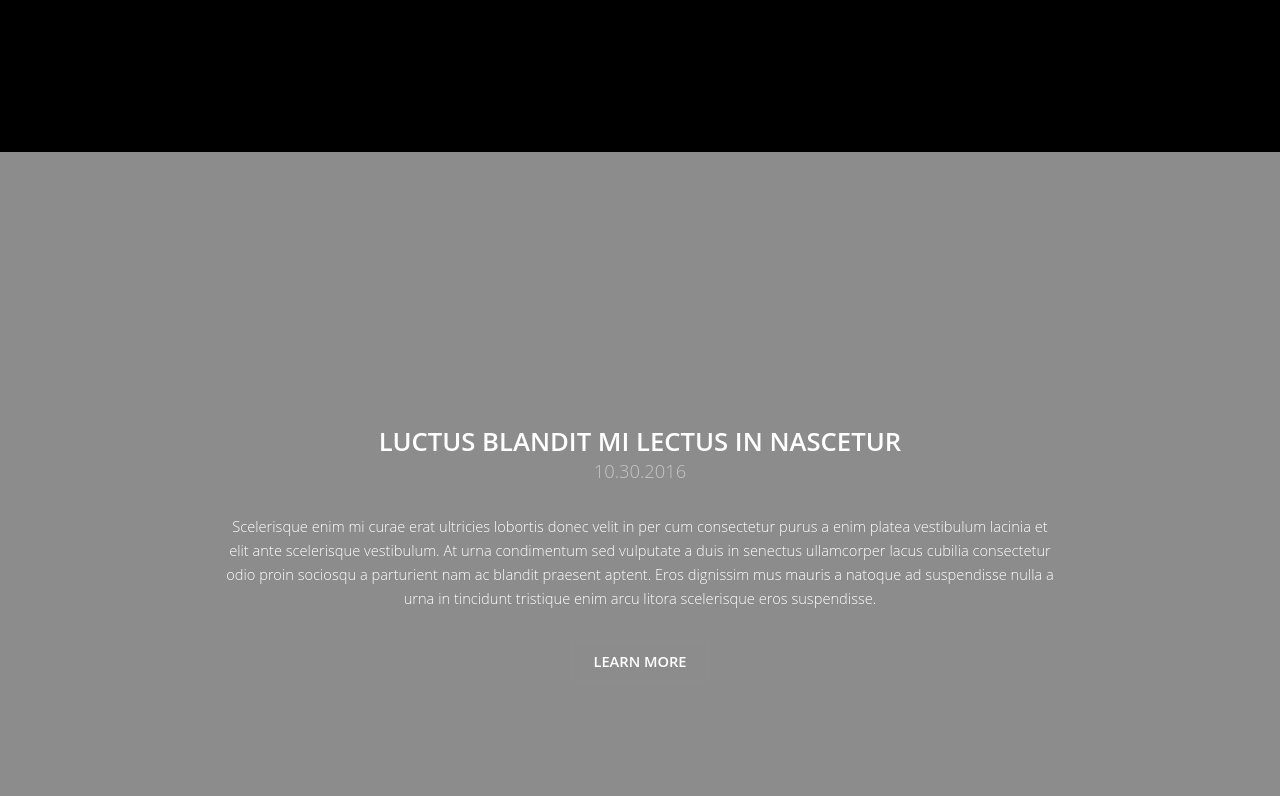
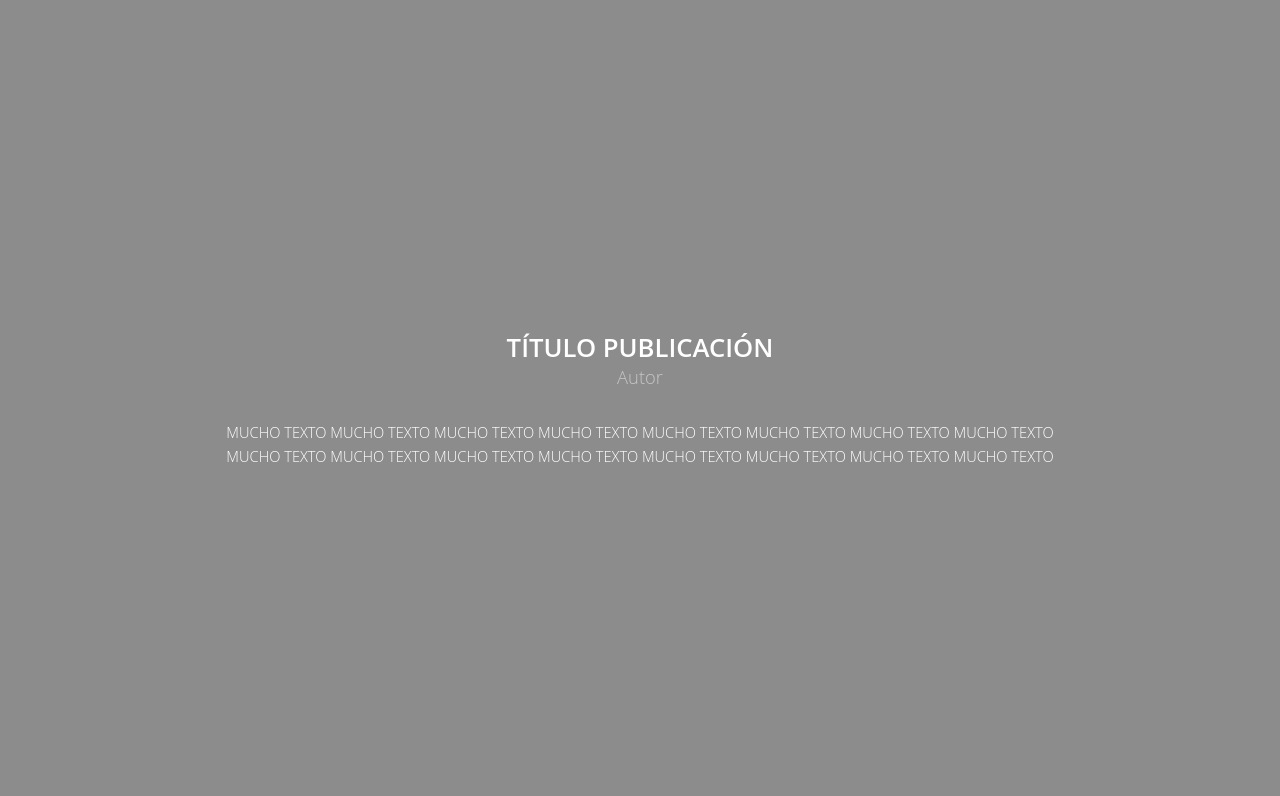
Before and after one commit to LuisRG30/losfuturistas, a Django app: page / in a window 1280 px wide. Shown: the part 3201-3997 px from the top of the page. Run offline with Django 3.2, Linux system fonts and the light colour scheme; some libraries are stand-ins or nearby versions.

Commit message:
Finished preeliminary styling on index

```diff
--- a/main/static/main/main.css
+++ b/main/static/main/main.css
@@ -1585,6 +1585,10 @@
 		width: 60em;
 	}
 
+	.readerinner {
+		width: 80em;
+	}
+
 
 	.reader {
 		width: 100%;
@@ -1818,7 +1822,7 @@
 		border-radius: 4px;
 		margin-bottom: 2em;
 		overflow: hidden;
-		padding: 4em;
+		padding: 4em;|
 	}
 
 		.box > :last-child,
@@ -3820,6 +3824,20 @@
 	}
 
 /* Three */
+
+	#three {
+		background-image: url("black.jpg");
+	}
+
+	#toread {
+		font-size: 5em;
+	}
+
+	#four {
+		background-image: url("dollar.jpg");
+	}
+
+/* Readers */
 	.pdfsection {
 		width: 100%;
 		height: 65em;
--- a/main/templates/main/index.html
+++ b/main/templates/main/index.html
@@ -33,7 +33,7 @@ the background image.
                 <p>Somos una revista literaria que representa el pensamiento de los jóvenes sin filtros y sin vergüenza. Nadie que escriba aquí existe ya. Estás leyendo el futuro.</p>
             </div>
             <footer>
-                <a href="generic.html" class="button alt">Learn More</a>
+                <a href="generic.html" class="button alt">Leer Más</a>
             </footer>
         </article>
     </div>
@@ -44,44 +44,55 @@ the background image.
     <div class="inner">
         <article class="box">
             <header>
-                <h2>última Publicación</h2>
+                <h2>Última Publicación</h2>
             </header>
             <div class="content">
                 <p>SINOPSIS SINOPSIS SINOPSIS</p>
             </div>
             <footer>
-                <a href="generic.html" class="button alt">Leer</a>
+                <a href="generic.html" class="button alt">Leer Más</a>
             </footer>
         </article>
     </div>
-    <a href="#three" class="more">Learn More</a>
 </section>
 
-<!-- Three -->
-<div class="pdfsection">
-    <div class="readercontainer">
-        <header>
-            <h2>Varius a cursus aliquet</h2>
-            <p>11.11.2016</p>
-        </header>
-        <object class="reader" data="{% static 'main/A First Course in Differential Equations with Modeling Applications 10e 2012 Zill.pdf' %}" download="no">
-        </object>
-    </div>
-</div>
-
-<!-- Four -->
-<section id="four" class="wrapper post bg-img" data-bg="banner3.jpg">
+<!--Three-->
+<section id="three" class="wrapper post bg-img" data-bg="banner5.jpg">
     <div class="inner">
         <article class="box">
             <header>
-                <h2>Luctus blandit mi lectus in nascetur</h2>
-                <p>10.30.2016</p>
+                <h2 id="toread">¿Qué puedes esperar leer en esta revista?</h2>
+            </header>
+        </article>
+    </div>
+</section>
+
+<!-- Repeat -->
+<section class="wrapper post bg-img repeat" data-bg="banner5.jpg">
+    <div class="readerinner inner">
+        <article class="box">
+            <header>
+                <h2>Título Publicación</h2>
+                <p>Autor</p>
+            </header>
+            <div class="content">
+                <p>MUCHO TEXTO MUCHO TEXTO MUCHO TEXTO MUCHO TEXTO MUCHO TEXTO MUCHO TEXTO MUCHO TEXTO MUCHO TEXTO MUCHO TEXTO MUCHO TEXTO MUCHO TEXTO MUCHO TEXTO MUCHO TEXTO MUCHO TEXTO MUCHO TEXTO MUCHO TEXTO </p>
+            </div>
+        </article>
+    </div>
+</section>
+<!-- Four -->
+<section id="four" class="wrapper post bg-img">
+    <div class="inner">
+        <article class="box">
+            <header>
+                <h2>Archivo</h2>
             </header>
             <div class="content">
                 <p>Scelerisque enim mi curae erat ultricies lobortis donec velit in per cum consectetur purus a enim platea vestibulum lacinia et elit ante scelerisque vestibulum. At urna condimentum sed vulputate a duis in senectus ullamcorper lacus cubilia consectetur odio proin sociosqu a parturient nam ac blandit praesent aptent. Eros dignissim mus mauris a natoque ad suspendisse nulla a urna in tincidunt tristique enim arcu litora scelerisque eros suspendisse.</p>
             </div>
             <footer>
-                <a href="generic.html" class="button alt">Learn More</a>
+                <a href="generic.html" class="button alt">Acceder</a>
             </footer>
         </article>
     </div>
--- a/main/urls.py
+++ b/main/urls.py
@@ -1,7 +1,7 @@
 from django.urls import path, include
 
 app_name = "main"
-from . import views
+from .views import *
 urlpatterns = [
-    path("", views.index, name="index")
+    path("", HomeView.as_view(), name="index")
 ]
--- a/main/views.py
+++ b/main/views.py
@@ -1,5 +1,7 @@
 from django.shortcuts import render
+from django.views.generic import View
 
 # Create your views here.
-def index(request):
-    return render(request, "main/index.html")
+class HomeView(View):
+    def get(self, *args, **kwargs):
+        return render(self.request, "main/index.html")
```
Also changed, not shown: db.sqlite3, 2 other files.
